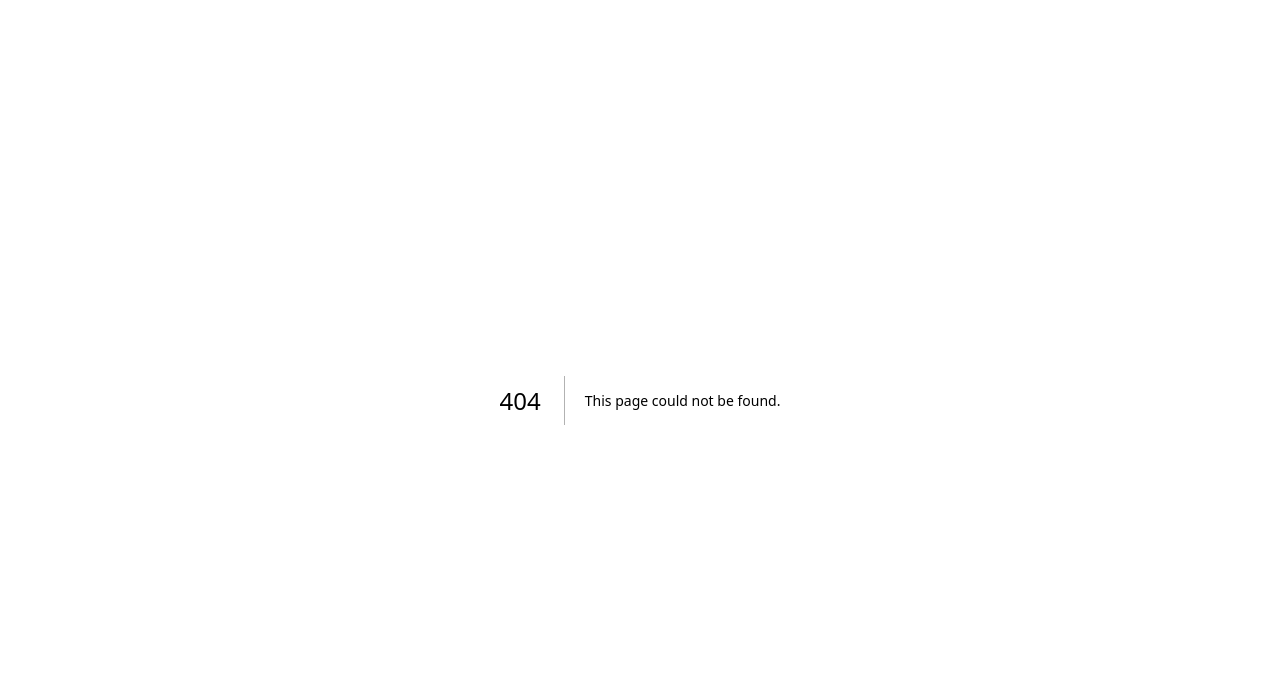
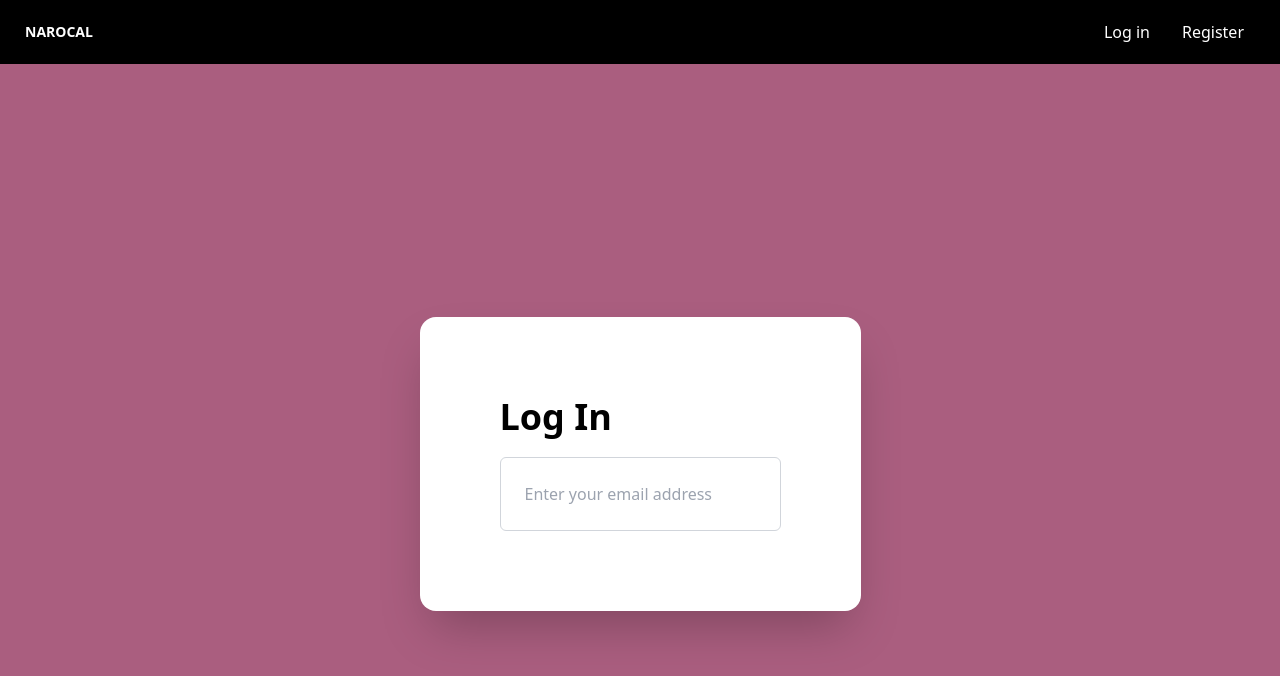
Before and after one commit to Beammi/NAROCAL, a Next.js app in the folder narocal/: page /login in a window 1280 px wide. Before the commit this address had no page. Shown: the top 676 px of the page. Built offline with nearby package versions, Linux system fonts and the light colour scheme.

Commit message:
Add NavBar

```diff
--- a/narocal/src/pages/index.tsx
+++ b/narocal/src/pages/index.tsx
@@ -2,16 +2,14 @@ import Head from 'next/head'
 import Image from 'next/image'
 import { Inter } from '@next/font/google'
 import styles from '@/styles/Home.module.css'
+import Navbar from '@/components/Navbar'
 
 const inter = Inter({ subsets: ['latin'] })
 
 export default function Home() {
   return (
     <>
-      <h1 className="text-3xl font-bold underline">
-      Hello world!
-      </h1>
-      <h3 className='text-slate-500 hover:text-secondary '>Testt</h3>
+      <Navbar></Navbar>
     </>
   )
 }
--- /dev/null
+++ b/narocal/src/pages/login.tsx
@@ -0,0 +1,27 @@
+import Head from 'next/head'
+import Image from 'next/image'
+import { Inter } from '@next/font/google'
+import styles from '@/styles/Home.module.css'
+import Navbar from '@/components/Navbar'
+
+const inter = Inter({ subsets: ['latin'] })
+
+export default function Login() {
+  return (
+    <>
+      <Navbar></Navbar>
+      <div className='flex items-center justify-center min-h-screen bg-secondary'>
+        <div className='relative flex flex-col m-6 space-y-10 bg-alternative shadow-2xl rounded-2xl md:flex-row md:space-y-0 md:m-0'>
+            <div className='p-6 md:p-20'>
+                <h2 className='mb-5 text-4xl font-bold'>Log In</h2>
+                <input type="text"
+                    className="w-full p-6 border border-gray-300 rounded-md placeholder:font-sans placeholder:font-light"
+                    placeholder="Enter your email address" />
+            </div>
+        </div>
+
+      </div>
+
+    </>
+  )
+}
```
